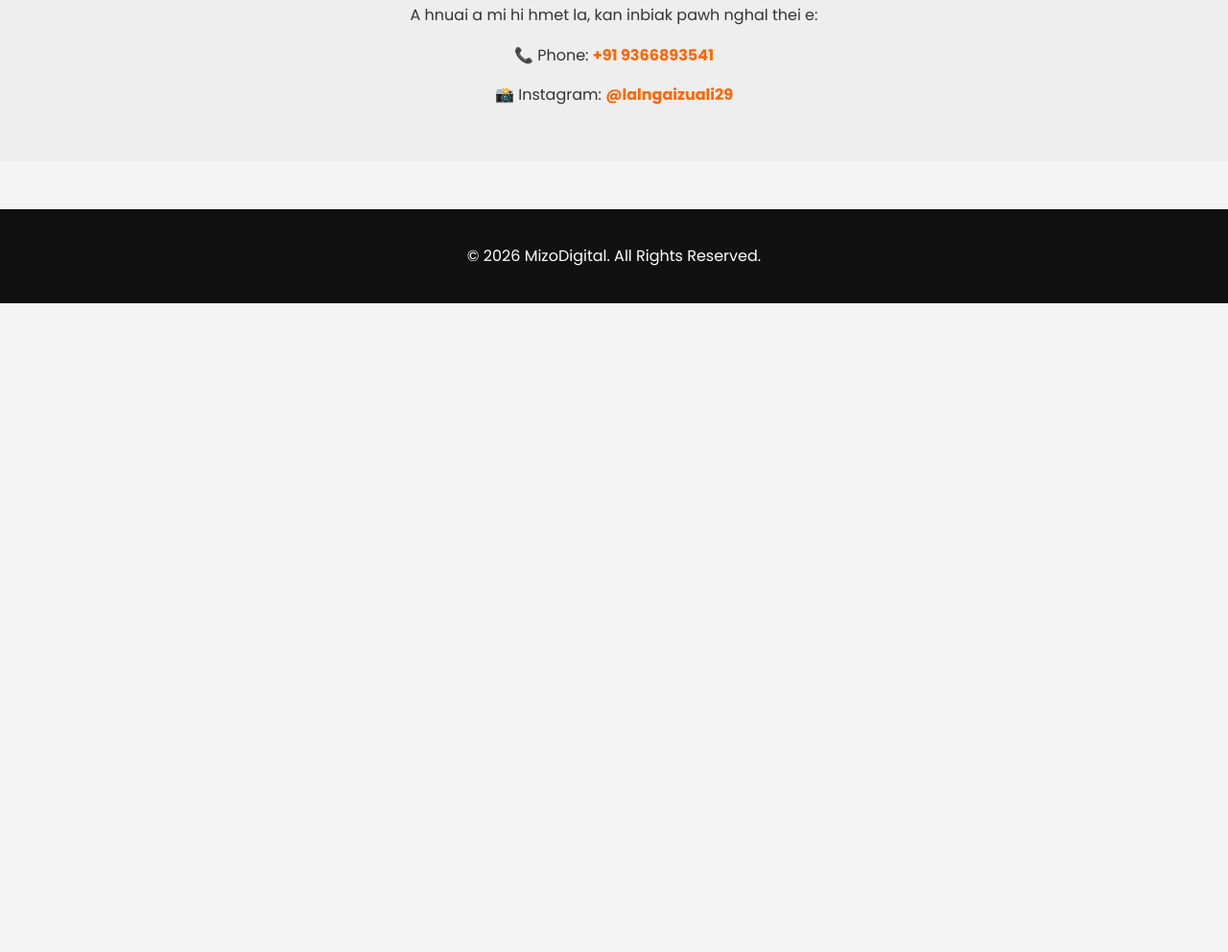
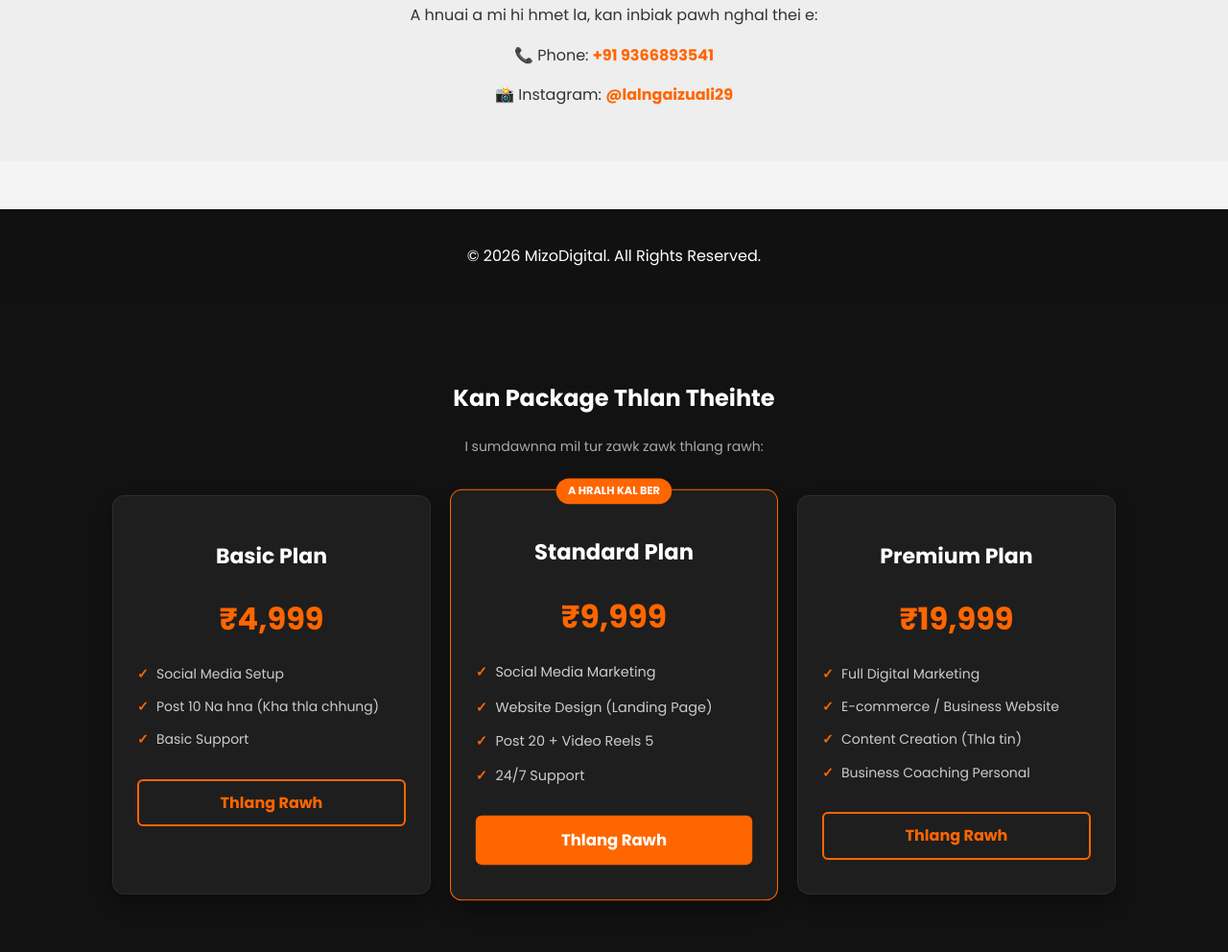
Before and after one commit to z00862425-create/Mizodigitalentreprenuerandmarketting-, a plain HTML site: page index.html in a window 1280 px wide. Shown: the part 1758-2750 px from the top of the page at 96% size. Before the commit the page ends 2074 px from the top, so only its background shows below. Drawn offline with Linux system fonts and the light colour scheme.

Commit message:
Add files via upload

```diff
--- a/index.html
+++ b/index.html
@@ -86,3 +86,49 @@
 
 </body>
 </html>
+    <!-- Pricing / Packages Section -->
+    <section class="pricing">
+        <h2>Kan Package Thlan Theihte</h2>
+        <p class="section-sub">I sumdawnna mil tur zawk zawk thlang rawh:</p>
+
+        <div class="pricing-container">
+            <!-- Package 1 -->
+            <div class="price-card">
+                <h3>Basic Plan</h3>
+                <div class="price">₹4,999</div>
+                <ul>
+                    <li>Social Media Setup</li>
+                    <li>Post 10 Na hna (Kha thla chhung)</li>
+                    <li>Basic Support</li>
+                </ul>
+                <a href="https://wa.me/919366893541?text=Basic%20Plan%20chungchang%20ka%20rawn%20zawt%20duh%20che" class="price-btn" target="_blank">Thlang Rawh</a>
+            </div>
+
+            <!-- Package 2 (A hralh kal ber tur) -->
+            <div class="price-card popular">
+                <div class="badge">A Hralh Kal Ber</div>
+                <h3>Standard Plan</h3>
+                <div class="price">₹9,999</div>
+                <ul>
+                    <li>Social Media Marketing</li>
+                    <li>Website Design (Landing Page)</li>
+                    <li>Post 20 + Video Reels 5</li>
+                    <li>24/7 Support</li>
+                </ul>
+                <a href="https://wa.me/919366893541?text=Standard%20Plan%20chungchang%20ka%20rawn%20zawt%20duh%20che" class="price-btn active" target="_blank">Thlang Rawh</a>
+            </div>
+
+            <!-- Package 3 -->
+            <div class="price-card">
+                <h3>Premium Plan</h3>
+                <div class="price">₹19,999</div>
+                <ul>
+                    <li>Full Digital Marketing</li>
+                    <li>E-commerce / Business Website</li>
+                    <li>Content Creation (Thla tin)</li>
+                    <li>Business Coaching Personal</li>
+                </ul>
+                <a href="https://wa.me/919366893541?text=Premium%20Plan%20chungchang%20ka%20rawn%20zawt%20duh%20che" class="price-btn" target="_blank">Thlang Rawh</a>
+            </div>
+        </div>
+    </section>
--- a/style.css
+++ b/style.css
@@ -166,3 +166,100 @@ footer {
     padding: 20px;
     margin-top: 50px;
 }
+/* Pricing Section */
+.pricing {
+    background-color: #121212;
+    padding: 60px 20px;
+    text-align: center;
+}
+.pricing h2 {
+    color: #fff;
+}
+.pricing .section-sub {
+    color: #aaa;
+    margin-bottom: 40px;
+    font-size: 14px;
+}
+.pricing-container {
+    display: flex;
+    flex-wrap: wrap;
+    justify-content: center;
+    gap: 25px;
+    max-width: 1100px;
+    margin: 0 auto;
+}
+.price-card {
+    background: #1e1e1e;
+    border: 1px solid #2d2d2d;
+    padding: 35px 25px;
+    width: 280px;
+    border-radius: 12px;
+    position: relative;
+    box-shadow: 0 10px 20px rgba(0,0,0,0.3);
+    text-align: center;
+}
+/* Standard Plan chei bikna */
+.price-card.popular {
+    border-color: #ff6600;
+    transform: scale(1.03);
+}
+.badge {
+    position: absolute;
+    top: -12px;
+    left: 50%;
+    transform: translateX(-50%);
+    background: #ff6600;
+    color: #fff;
+    padding: 4px 12px;
+    font-size: 11px;
+    font-weight: bold;
+    border-radius: 20px;
+    text-transform: uppercase;
+}
+.price-card h3 {
+    color: #fff;
+    margin-top: 10px;
+    font-size: 22px;
+}
+.price-card .price {
+    font-size: 32px;
+    font-weight: bold;
+    color: #ff6600;
+    margin: 20px 0;
+}
+.price-card ul {
+    list-style: none;
+    padding: 0;
+    margin: 0 0 30px 0;
+    text-align: left;
+}
+.price-card ul li {
+    color: #ccc;
+    font-size: 14px;
+    margin-bottom: 12px;
+    position: relative;
+    padding-left: 20px;
+}
+.price-card ul li::before {
+    content: "✓";
+    position: absolute;
+    left: 0;
+    color: #ff6600;
+    font-weight: bold;
+}
+/* Package Button-te */
+.price-btn {
+    display: block;
+    background: transparent;
+    color: #ff6600;
+    border: 2px solid #ff6600;
+    padding: 10px;
+    text-decoration: none;
+    border-radius: 6px;
+    font-weight: bold;
+    transition: background 0.3s;
+}
+.price-btn:hover, .price-btn.active {
+    background: #ff6600;
+    color: #fff;
+}
```
